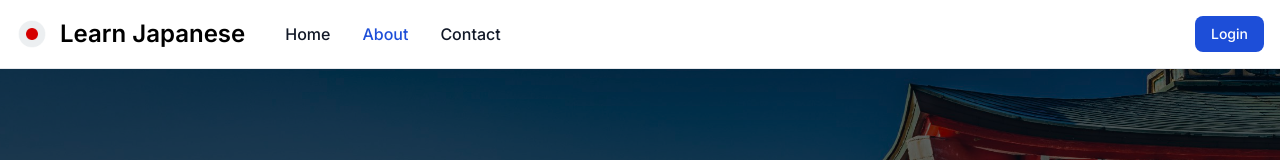
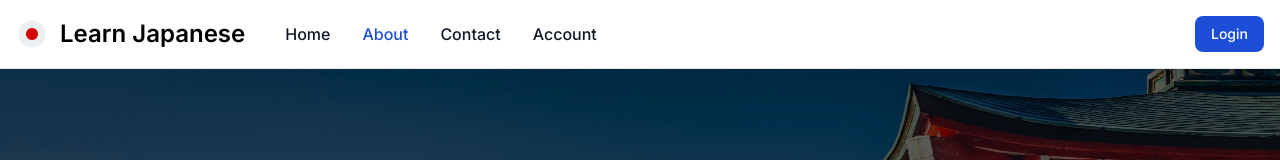
Before and after one commit to bquek00/learnJapanese, a Next.js app: page / in a window 1280 px wide. Shown: the top 160 px of the page. Built offline with nearby package versions, Linux system fonts and the light colour scheme.

Commit message:
Changed NavBar state to a global var using context

```diff
--- a/app/layout.js
+++ b/app/layout.js
@@ -1,6 +1,7 @@
 import './globals.css'
 import { Inter } from 'next/font/google'
 import NavBar from '@/components/NavBar'
+import { AppProvider } from '@/context/NavContext'
 
 const inter = Inter({ subsets: ['latin'] })
 
@@ -16,8 +17,8 @@ export default function RootLayout({ children }) {
   return (
     <html lang="en">
       <body className={inter.className}>
-        <NavBar/>
-      {children}</body>
+        <AppProvider>{children}</AppProvider>
+    </body>
     </html>
   )
 }
--- a/app/login/page.jsx
+++ b/app/login/page.jsx
@@ -4,7 +4,7 @@ import Navbar from '@/components/NavBar'
 export default function Home() {
     return (
       <div className="h-screen bg-center bg-[length:90em_50em] bg-[url('/images/fuji.jpeg')]">
-
+       <Navbar />
         <Login />
         <div>hi</div>
       </div>
--- a/app/page.js
+++ b/app/page.js
@@ -7,6 +7,7 @@ export default function Home() {
   return (
 
     <div>
+      <Navbar />
       <BigCard/>
       <DefaultCard id='about'>
         <BasicCard
--- a/app/register/page.jsx
+++ b/app/register/page.jsx
@@ -4,7 +4,7 @@ import Navbar from '@/components/NavBar'
 export default function Home() {
     return (
       <div className="h-screen bg-center bg-[length:90em_50em] bg-[url('/images/fuji.jpeg')]">
-
+        <Navbar />
         <Register/>
       </div>
     )
--- a/components/Jumbotron.jsx
+++ b/components/Jumbotron.jsx
@@ -1,6 +1,15 @@
+"use client";
 import Link from 'next/link'
+import { createContext, useContext} from 'react';
+import { AppContext } from '@/context/NavContext';
 
 export default function Jumbotron({heading, subHeading, callToAction}) {
+    const { activeLink, setActiveLink } = useContext(AppContext);
+
+    const handleLinkClick = (link) => {
+        setActiveLink(link);
+    };
+
     return (
         <div
             className="bottom-0 left-0 right-0 top-0 h-full w-full overflow-hidden bg-fixed bg-black/[.6]">
@@ -9,6 +18,7 @@ export default function Jumbotron({heading, subHeading, callToAction}) {
                     <h2 className="mb-4 text-4xl font-semibold text-center">{heading}</h2>
                     <h4 className="mb-6 text-xl font-semibold text-center">{subHeading}</h4>
                     <Link href="/register"
+                        onClick={() => handleLinkClick("account")}
                         className="rounded border-2 border-neutral-50 px-7 pb-[8px] pt-[10px] text-sm font-medium uppercase leading-normal text-neutral-50 transition duration-150 ease-in-out hover:border-neutral-100 hover:bg-neutral-500 hover:bg-opacity-10 hover:text-neutral-100 focus:border-neutral-100 focus:text-neutral-100 focus:outline-none focus:ring-0 active:border-neutral-200 active:text-neutral-200 dark:hover:bg-neutral-100 dark:hover:bg-opacity-10"
                         data-te-ripple-init
                         data-te-ripple-color="light">
--- a/components/NavBar.jsx
+++ b/components/NavBar.jsx
@@ -2,11 +2,13 @@
 import Link from 'next/link'
 import { useEffect, useState } from 'react';
 import { usePathname } from 'next/navigation';
+import { AppContext } from '@/context/NavContext';
+import { createContext, useContext} from 'react';
 
 
 export default function NavBar() {
     const pathname = usePathname();
-    const [activeLink, setActiveLink] = useState("home");
+    const { activeLink, setActiveLink } = useContext(AppContext);
 
     const handleLinkClick = (link) => {
         setActiveLink(link);
@@ -83,12 +85,22 @@ export default function NavBar() {
                                 }
                                 >Contact</Link>
                             </li>
+                            <li>
+                                <Link href="/login"
+                                onClick={() => handleLinkClick("account")}
+                                className={
+                                    `block py-2 pl-3 pr-4 text-gray-900 rounded hover:bg-gray-100 md:hover:bg-transparent
+                                    ${activeLink=="account" ? "md:bg-transparent md:text-blue-700 md:p-0 md:dark:text-blue-500":
+                                 "md:hover:bg-transparent md:hover:text-blue-700 md:p-0 md:dark:hover:text-blue-500 dark:text-white dark:hover:bg-gray-700 dark:hover:text-white md:dark:hover:bg-transparent dark:border-gray-700"}`
+                                }
+                                >Account</Link>
+                            </li>
                         </ul>
                     </div>
                 </div>
 
                 <div className="flex md:order-2">
-                    <Link onClick={() => handleLinkClick("home")} href="/login" type="button" className="hidden sm:block text-white bg-blue-700 hover:bg-blue-800 focus:ring-4 focus:outline-none focus:ring-blue-300 font-medium rounded-lg text-sm px-4 py-2 text-center mr-3 md:mr-0 dark:bg-blue-600 dark:hover:bg-blue-700 dark:focus:ring-blue-800">
+                    <Link onClick={() => handleLinkClick("account")} href="/login" type="button" className="hidden sm:block text-white bg-blue-700 hover:bg-blue-800 focus:ring-4 focus:outline-none focus:ring-blue-300 font-medium rounded-lg text-sm px-4 py-2 text-center mr-3 md:mr-0 dark:bg-blue-600 dark:hover:bg-blue-700 dark:focus:ring-blue-800">
                         Login
                     </Link>
                     <button data-collapse-toggle="navbar-sticky" type="button"
--- /dev/null
+++ b/context/NavContext.jsx
@@ -0,0 +1,15 @@
+
+"use client";
+import { createContext, useContext, useState } from 'react';
+
+export const AppContext = createContext();
+
+export function AppProvider({ children }) {
+  const [activeLink, setActiveLink] = useState("home");
+
+  return (
+    <AppContext.Provider value={{ activeLink, setActiveLink }}>
+      {children}
+    </AppContext.Provider>
+  );
+}
```
